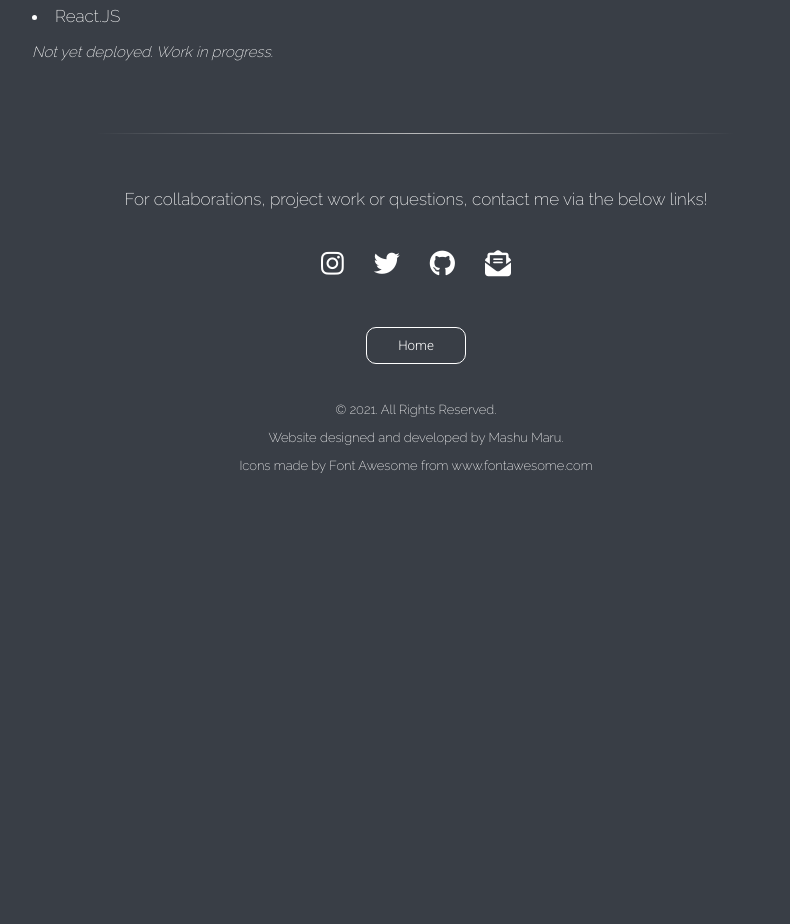
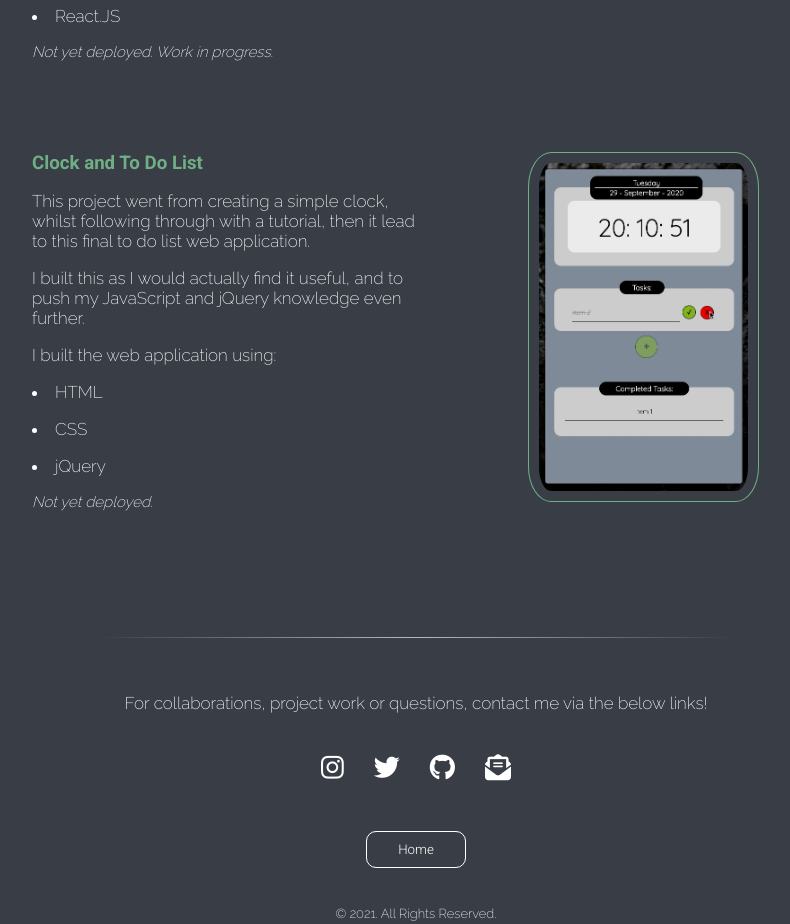
Before and after one commit to MashuMaru/personal-site, a React (Create React App) app: page / in a window 1280 px wide. Shown: the part 2430-3354 px from the top of the page, without its empty margins (224-1014 px from the left). Before the commit the page ends 2966 px from the top, so only its background shows below. Built offline with nearby package versions, Linux system fonts and the light colour scheme.

Commit message:
added ClockTask <Project />

```diff
--- a/src/Components/Projects.js
+++ b/src/Components/Projects.js
@@ -1,6 +1,7 @@
 import React from 'react';
 import PersonalSite from './Projects/PersonalSite';
 import NotesApp from './Projects/NotesApp';
+import ClockTask from './Projects/ClockTask';
 import AOS from 'aos';
 
 function About() {
@@ -10,6 +11,7 @@ function About() {
     <h2 className="title">Projects</h2>
             <PersonalSite />
             <NotesApp />
+            <ClockTask />
         </projects>
 }
 
--- /dev/null
+++ b/src/Components/Projects/ClockTask.js
@@ -0,0 +1,35 @@
+import React from 'react';
+import ClockTaskImg from '../Projects/images/ClockTasks-img.png';
+import AOS from 'aos';
+
+function ClockTask() {
+    AOS.init()
+    return <section id="projects" data-aos="fade-left" data-aos-duration="500">
+    {/* <hr></hr> */}
+    <div className="container-div">
+    <div className='projects-section'>
+        {/* <h1 className="title">Projects</h1> */}
+        <div className="col about-information-left">
+        <h3 className="left-description">Clock and To Do List</h3>
+        <p className="about-details">This project went from creating a simple clock,
+        whilst following through with a tutorial, then it lead to this final to do list web application.</p>
+        <p className="about-details">I built this as I would actually find it useful,
+        and to push my JavaScript and jQuery knowledge even further.</p>
+        <p className="about-details">I built the web application using:</p>
+        <p className="about-details"><li>HTML</li></p>
+        <p className="about-details"><li>CSS</li></p>
+        <p className="about-details"><li>jQuery</li></p>
+        <p className="caveat"><i>Not yet deployed.</i></p>
+
+
+        </div>
+
+        <div className="col left-pic-section" data-aos="fade-right" data-aos-duration="1000">
+        <img className="skills-pic" src={ClockTaskImg} alt="pic-of-me"></img>
+        </div>
+</div>
+        </div>
+    </section>
+}
+
+export default ClockTask;
--- a/src/Components/Projects/NotesApp.js
+++ b/src/Components/Projects/NotesApp.js
@@ -4,7 +4,7 @@ import AOS from 'aos';
 
 function NotesApp() {
     AOS.init()
-    return <section id="projects" data-aos="fade-right" data-aos-duration="500">
+    return <section id="projects" data-aos="fade-left" data-aos-duration="500">
     {/* <hr></hr> */}
     <div className="container-div">
     <div className='projects-section'>
```
Also changed, not shown: src/Components/Projects/images/ClockTasks-img.png (added), 1 other file (tests, documents, lock files or other folders).
